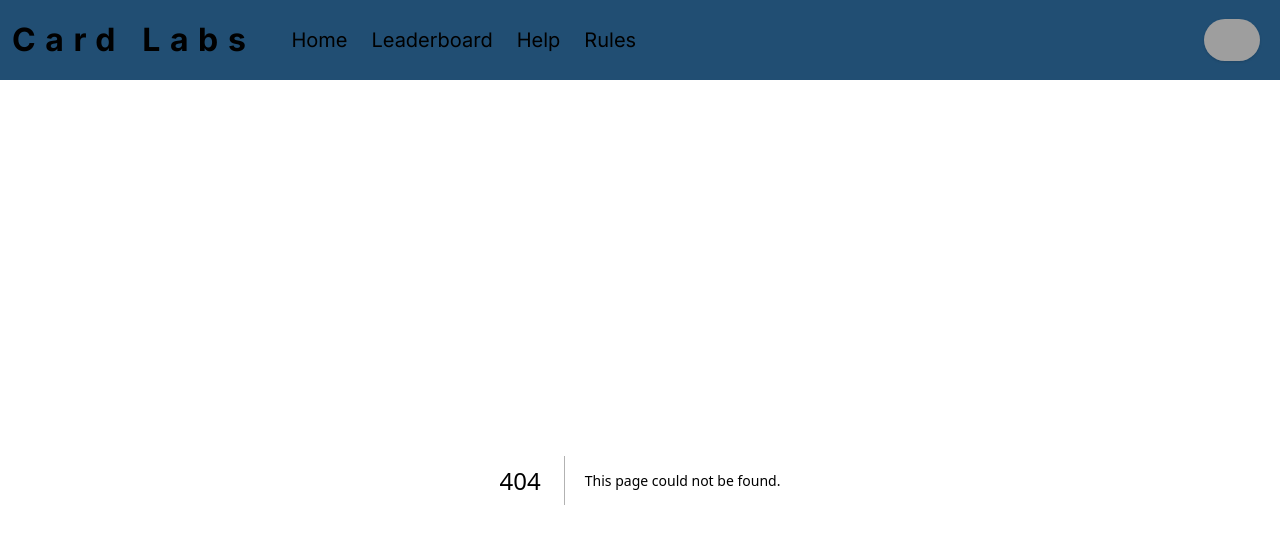
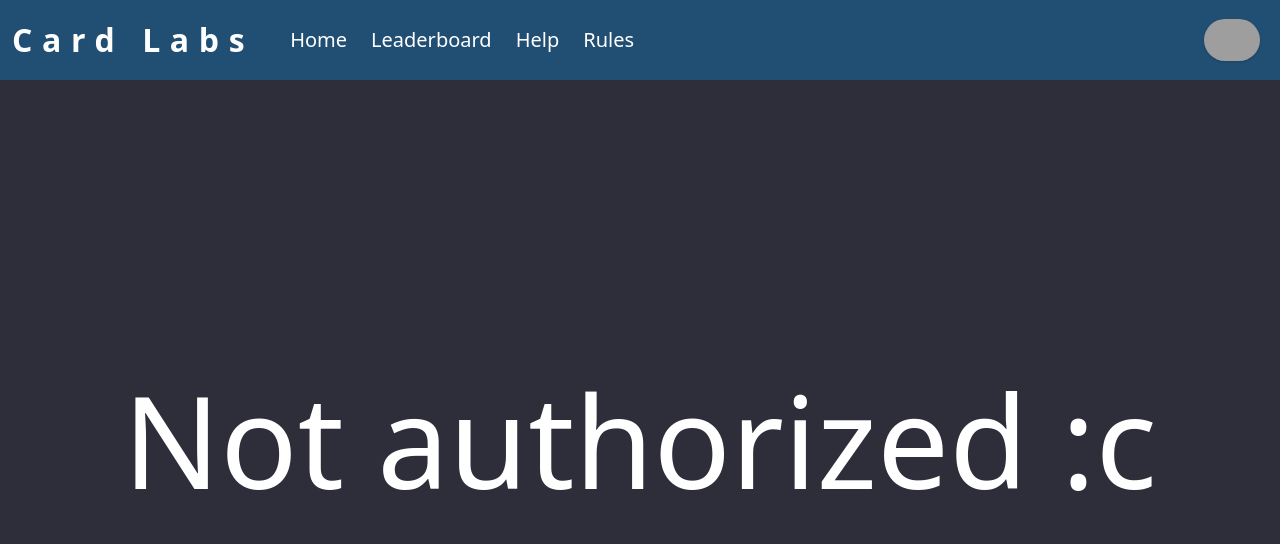
Before and after one commit to flofriday/CardLabs, a Next.js app in the folder frontend/: page /unauthorized in a window 1280 px wide. Before the commit this address had no page. Shown: the top 544 px of the page. Built offline with nearby package versions, Linux system fonts and the light colour scheme; grey boxes are pictures that could not be loaded.

Commit message:
[#25] - added middleware layer that handles protected site requests

```diff
--- a/frontend/app/components/NavBar/NavBar.tsx
+++ b/frontend/app/components/NavBar/NavBar.tsx
@@ -7,7 +7,7 @@ export default function NavBar() {
   return (
     <div className="w-screen h-20 bg-primary flow-root">
       <div className="h-full flex items-center space-x-6 w-fit float-left">
-        <Link href="/" className="mx-3 tracking-[.3em] font-bold text-[2em]">
+        <Link href="/" className="mx-3 tracking-[.3em] font-bold text-[2em] ">
           Card Labs
         </Link>
         <Link href="/" className="text-xl  hover:text-accent">
--- a/frontend/app/globals.css
+++ b/frontend/app/globals.css
@@ -25,3 +25,7 @@ body {
     )
     rgb(var(--background-start-rgb));
 }
+
+html, body {
+    height: 100%
+}
--- a/frontend/app/layout.tsx
+++ b/frontend/app/layout.tsx
@@ -15,11 +15,13 @@ export default function RootLayout({
 }: {
   children: React.ReactNode;
 }) {
+  // h-[calc(100%_-_5rem)] is needed so that the h-full works as expected in the
+  // children
   return (
     <html lang="en">
-      <body className={inter.className}>
+      <body className="{inter.className}">
         <NavBar />
-        {children}
+        <div className="h-[calc(100%_-_5rem)]">{children}</div>
       </body>
     </html>
   );
--- /dev/null
+++ b/frontend/app/unauthorized/page.tsx
@@ -0,0 +1,9 @@
+export default function Unauthorized() {
+  return (
+    <div className="flex h-full">
+      <div className="m-auto">
+        <h1 className="text-9xl">Not authorized :c</h1>
+      </div>
+    </div>
+  );
+}
```
Also changed, not shown: frontend/middleware.ts (added, +14 -0 lines).
